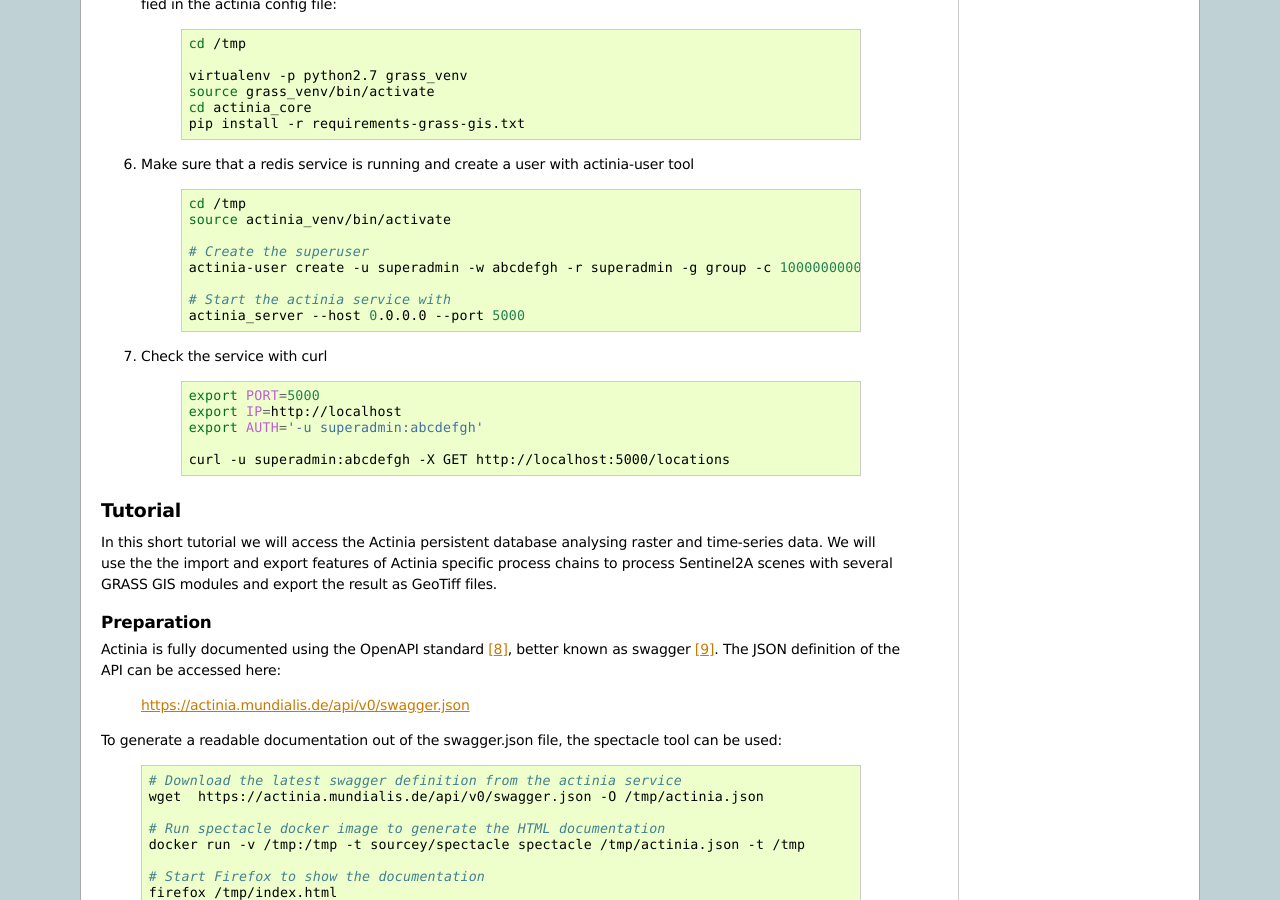
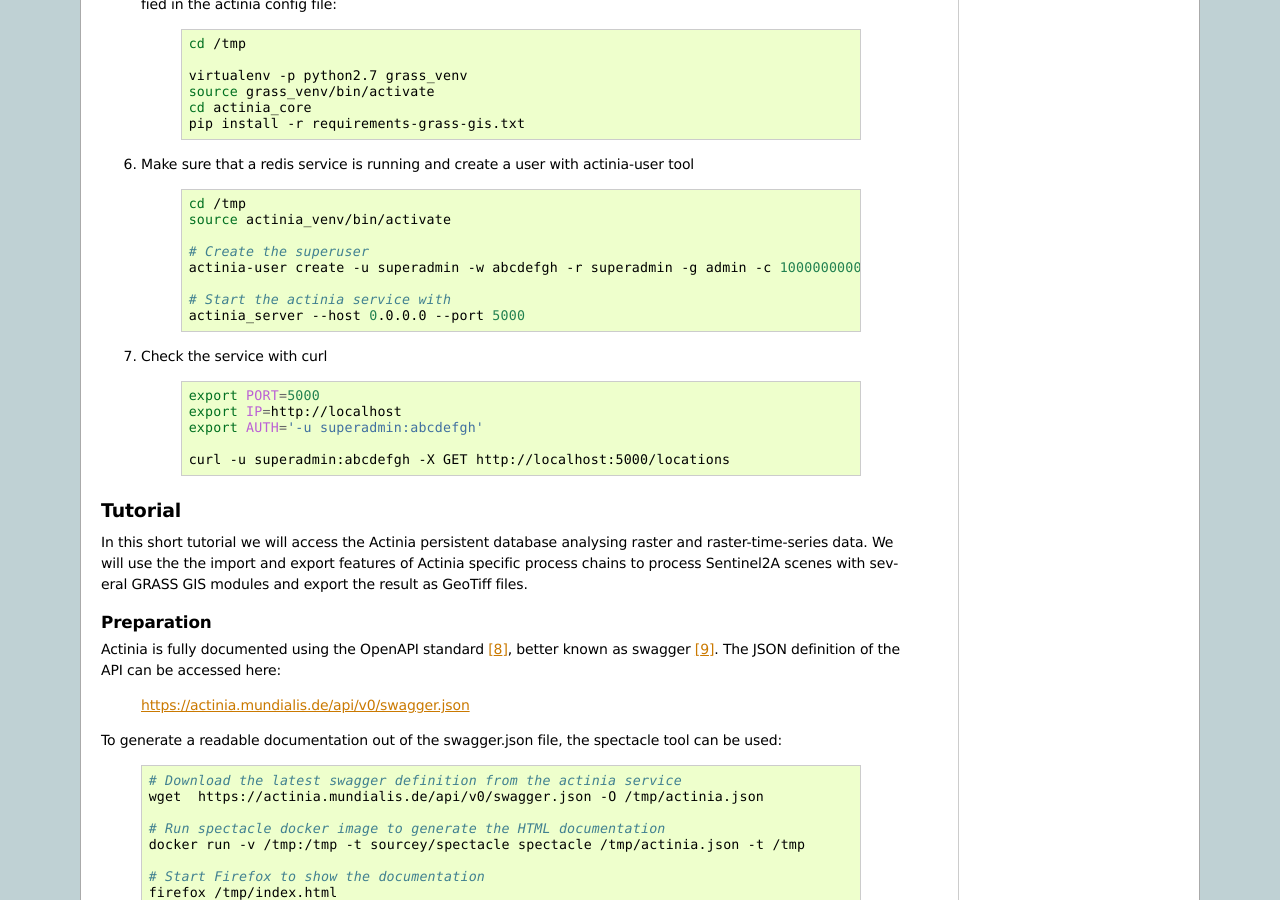
Before and after one commit to actinia-org/actinia-core, a Sphinx documentation site: the page built from docs/index.rst, in a window 1280 px wide and 900 px high, scrolled down 3397 px. Built offline with Sphinx 7.4.7, drawn with Linux system fonts in a browser that asks for light colours; formulas are drawn with MathJax 3; pages that are not in the unit, such as notebooks, are missing from menus; the version number is read from the project's files by our own code.

```diff
--- a/docs/index.rst
+++ b/docs/index.rst
@@ -241,7 +241,7 @@ First install Proj4 and GRASS GIS by downloading the latest svn version and comp
         source actinia_venv/bin/activate
 
         # Create the superuser
-        actinia-user create -u superadmin -w abcdefgh -r superadmin -g group -c 100000000000 -n 1000 -t 6000
+        actinia-user create -u superadmin -w abcdefgh -r superadmin -g admin -c 100000000000 -n 1000 -t 6000
 
         # Start the actinia service with
         actinia_server --host 0.0.0.0 --port 5000
@@ -265,7 +265,7 @@ Tutorial
 ========
 
 In this short tutorial we will access the Actinia persistent database analysing
-raster and time-series data.  We will use the the import and export features of Actinia
+raster and raster-time-series data.  We will use the the import and export features of Actinia
 specific process chains to process Sentinel2A scenes with several GRASS GIS modules and
 export the result as GeoTiff files.
 
--- a/src/actinia_core/version.py
+++ b/src/actinia_core/version.py
@@ -19,5 +19,5 @@ def version():
     Returns: Response
 
     """
-    info = {"version":"0.01", "plugins":None}
+    info = {"version":"0.1", "plugins":",".join(global_config.PLUGINS)}
     return make_response(jsonify(info), 200)
```
